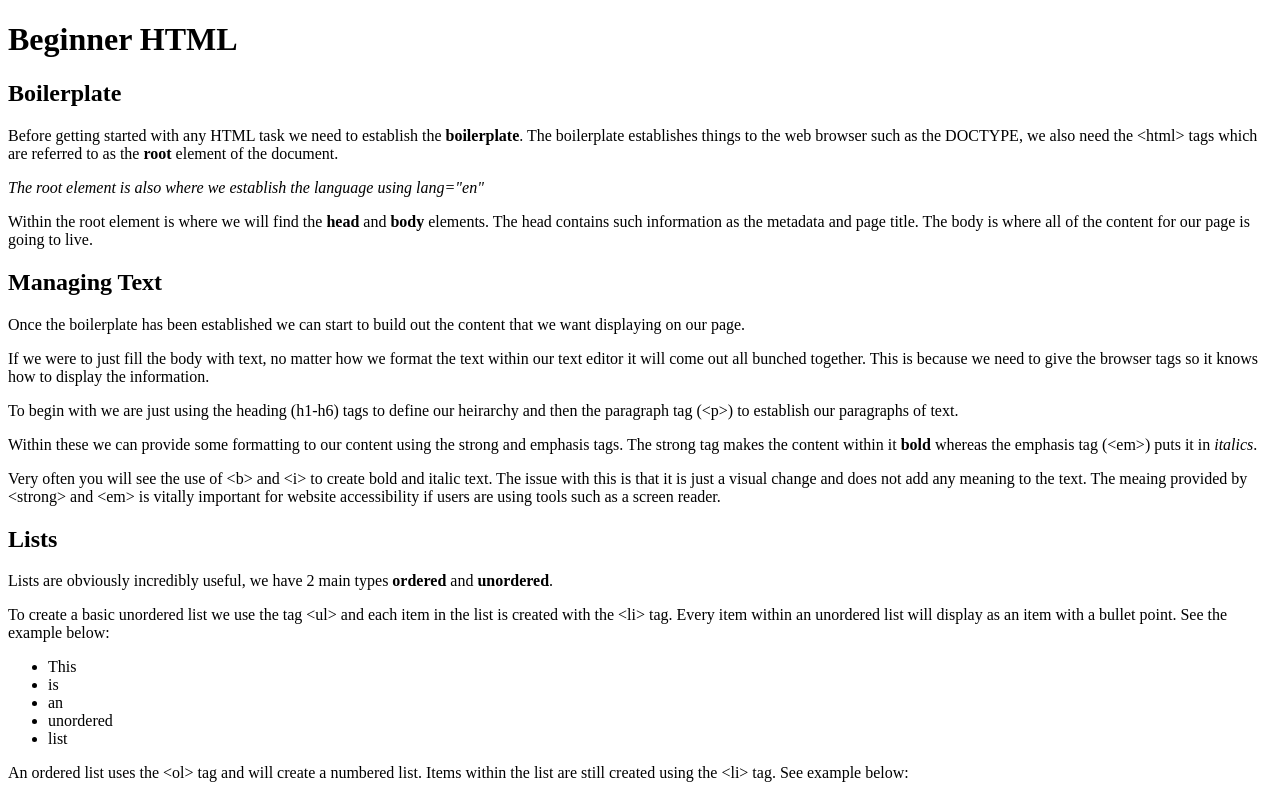
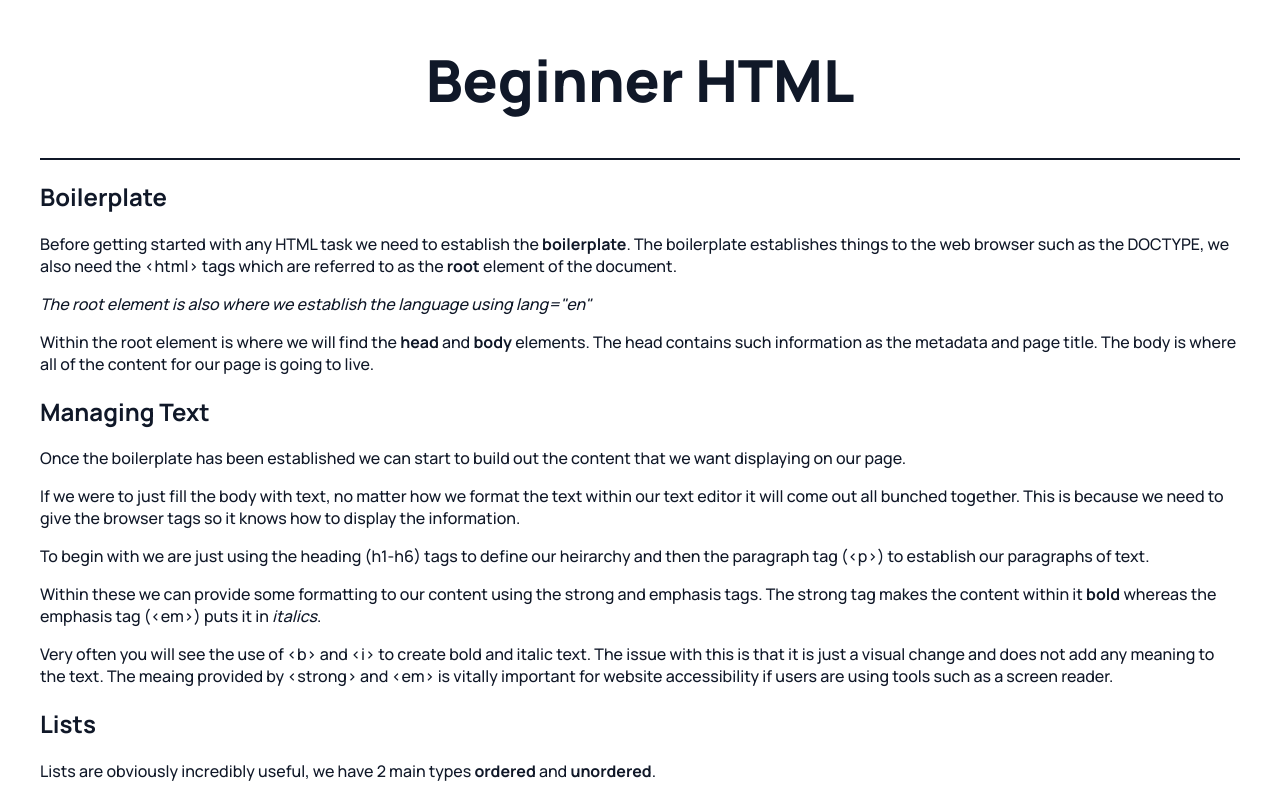
Before and after one commit to TedSlorick/My-First-Website, a plain HTML site: page index.html in a window 1280 px wide. Shown: the top 795 px of the page. Drawn offline with Linux system fonts and the light colour scheme.

Commit message:
Import font and add css
This commit begins to add some CSS to the site such as using the Manrope font and
generating a line separator using CSS.

```diff
--- a/index.html
+++ b/index.html
@@ -3,11 +3,16 @@
 <head>
     <meta charset="UTF-8">
     <title>My First Website</title>
+    <link rel="preconnect" href="https://fonts.googleapis.com">
+    <link rel="preconnect" href="https://fonts.gstatic.com" crossorigin>
+    <link href="https://fonts.googleapis.com/css2?family=Manrope:wght@200..800&display=swap" rel="stylesheet">
     <link rel="stylesheet" href="./style.css">
 </head>
 
 <body>
     <h1>Beginner HTML</h1>
+
+    <div class="line-separator"></div>
 
     <h2>Boilerplate</h2>
     <p>
@@ -145,6 +150,6 @@
     <p>
         Put all these steps together and it allows us to display images like this!
     </p>
-    <img src="./img/dog.jpg" alt="Cute dog with yellow background" height="853" width="640">
+    <img id="dog" src="./img/dog.jpg" alt="Cute dog with yellow background" height="853" width="640">
 </body>
 </html>
--- a/style.css
+++ b/style.css
@@ -1 +1,29 @@
 /* Stylesheet for My First Website - Just Messing Around */
+
+body {
+    margin: 40px;
+    color: #101828;
+    font-family: "Manrope";
+}
+
+h1 {
+    text-align: center;
+    font-size: 58px;
+    font-weight: 800;
+    }
+
+p {
+    font-weight: 500;
+}
+
+#dog {
+    position: relative;
+    height: 200px;
+    width: auto;
+}
+
+.line-separator {
+    height: 2px;
+    width: 100%;
+    background-color: #101828;
+}
```
